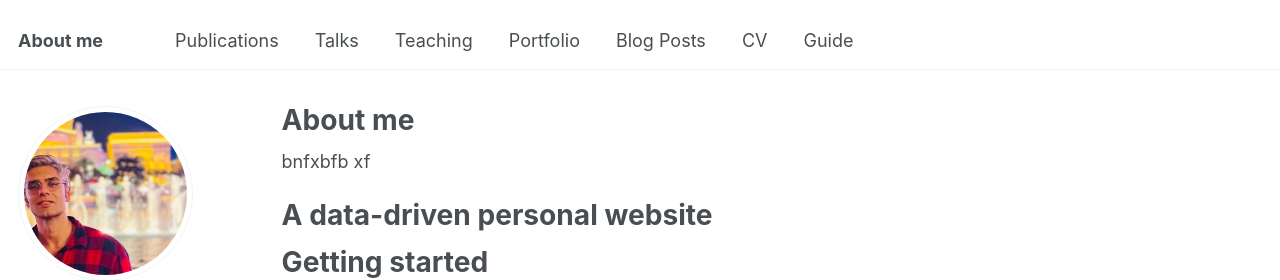
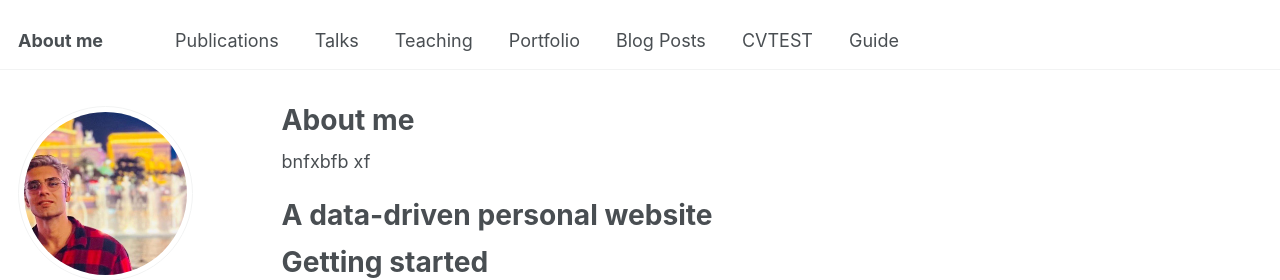
Before and after one commit to Mohammadkhf/mohammadkhf.github.io, a Jekyll site: the page built from _pages/about.md, in a window 1280 px wide. Shown: the top 280 px of the page. Built offline with Jekyll 4.4.1, drawn with Linux system fonts in a browser that asks for light colours; some web fonts are replaced.

Commit message:
Update navigation.yml

```diff
--- a/_data/navigation.yml
+++ b/_data/navigation.yml
@@ -20,8 +20,8 @@ main:
   - title: "Blog Posts"
     url: /year-archive/
 
-  - title: "CV"
-    url: /cv/
+  - title: "CVTEST"
+    url: /cvtest/
 
   - title: "Guide"
     url: /markdown/
```
